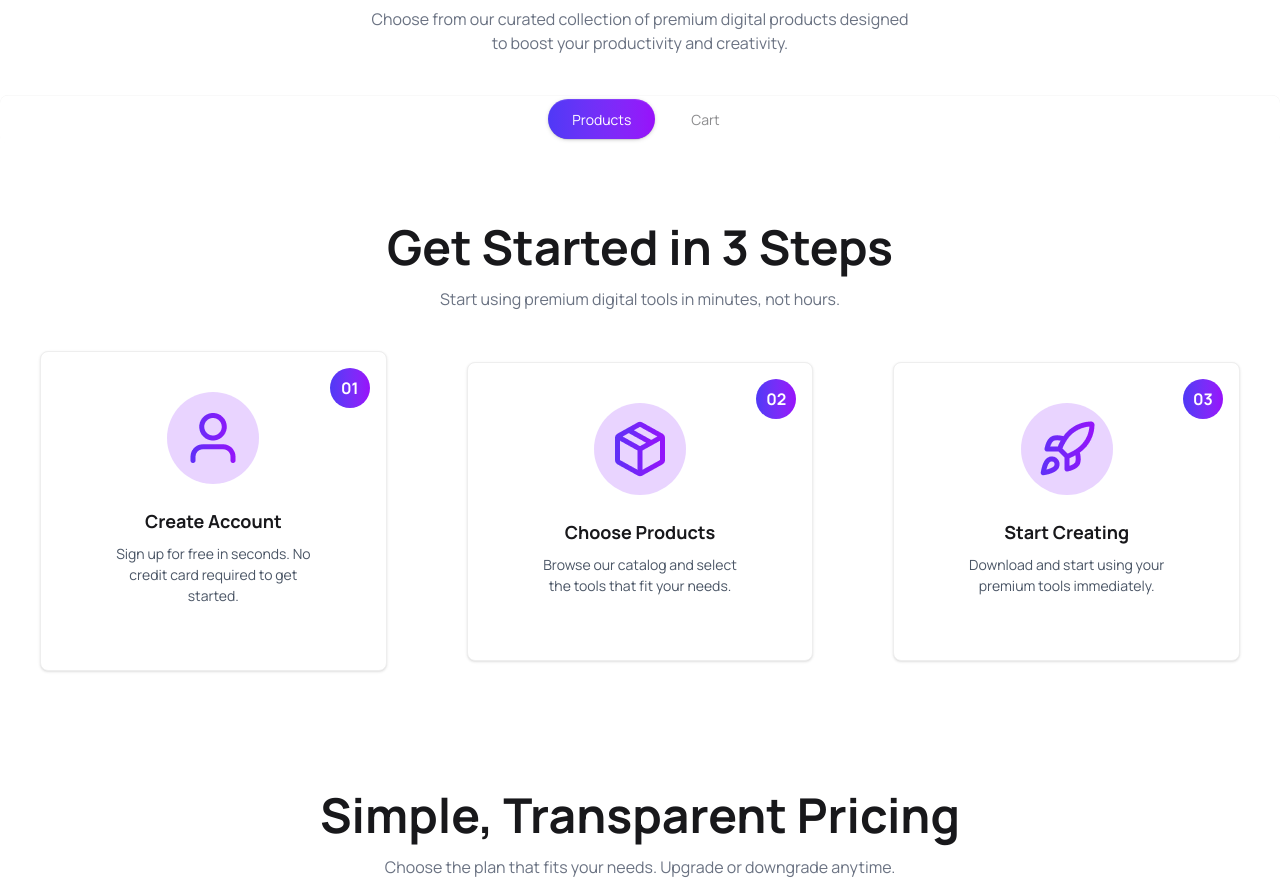
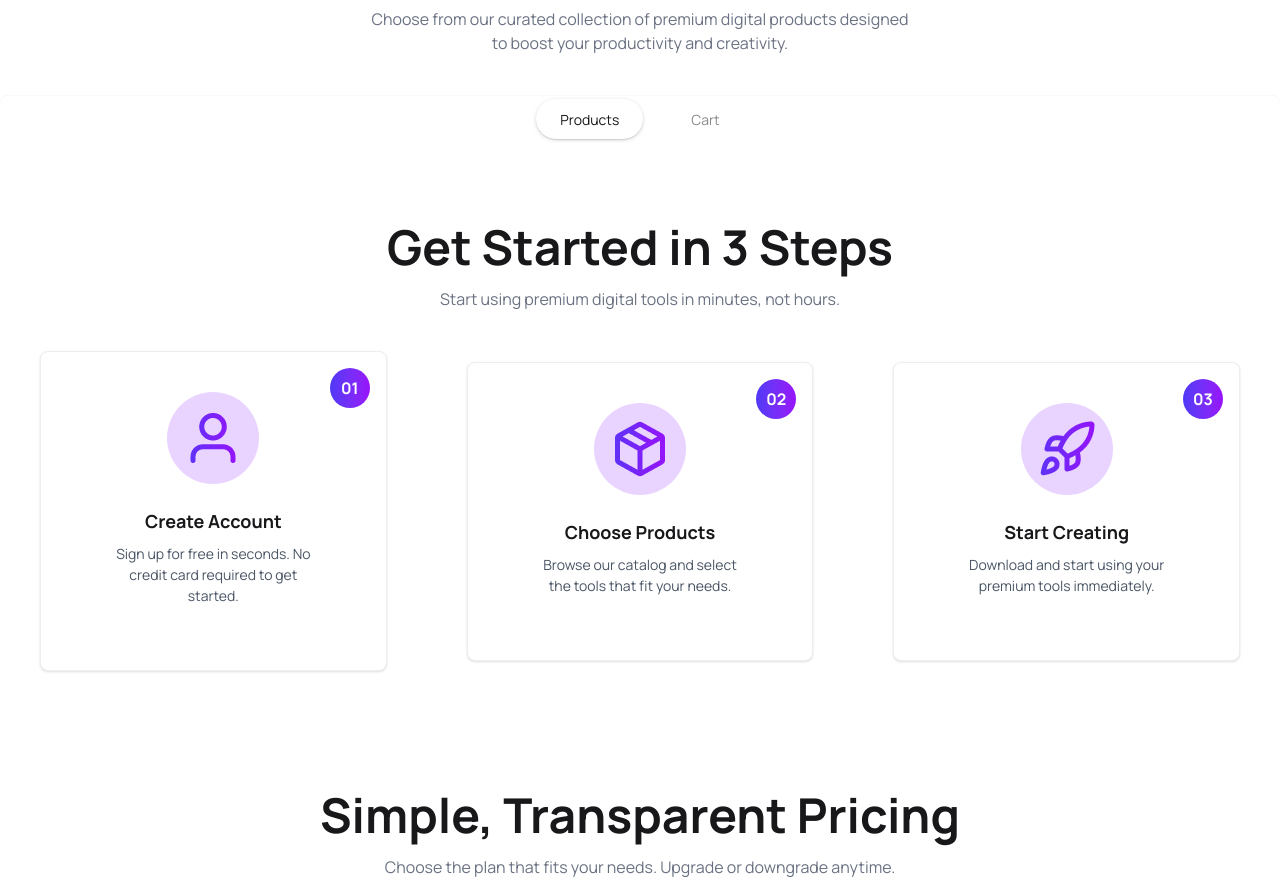
Before and after one commit to nayan12dey/Digitools-Platform, a React (Vite) app: page / in a window 1280 px wide. Shown: the part 1042-1938 px from the top of the page. Built offline with nearby package versions, Linux system fonts and the light colour scheme.

Commit message:
update fetch path and tab switching logic

```diff
--- a/src/App.jsx
+++ b/src/App.jsx
@@ -14,7 +14,7 @@ import ToolsCard from './component/ToolsCard'
 
 // products
 const getTools = async() => {
-    const response = await fetch("../public/products.json")
+    const response = await fetch("/products.json")
 
     return response.json();
 
@@ -42,8 +42,8 @@ function App() {
 
       {/* name of each tab group should be unique */}
       <div className="tabs tabs-box flex justify-center bg-transparent gap-6">
-        <input type="radio" name="my_tabs_1" className="tab bg-linear-to-r from-[#4F39F6] to-purple-600 text-white rounded-full px-6" aria-label="Products" defaultChecked onClick={() => setActive("Cart")}/>
-        <input type="radio" name="my_tabs_1" className="tab" aria-label="Cart"  />
+        <input type="radio" name="my_tabs_1" className="tab rounded-full px-6" aria-label="Products" defaultChecked onClick={() => setActive("Products")}/>
+        <input type="radio" name="my_tabs_1" className="tab rounded-full px-6" aria-label="Cart" onClick={() => setActive("Cart") }  />
 
       </div>
 
```
